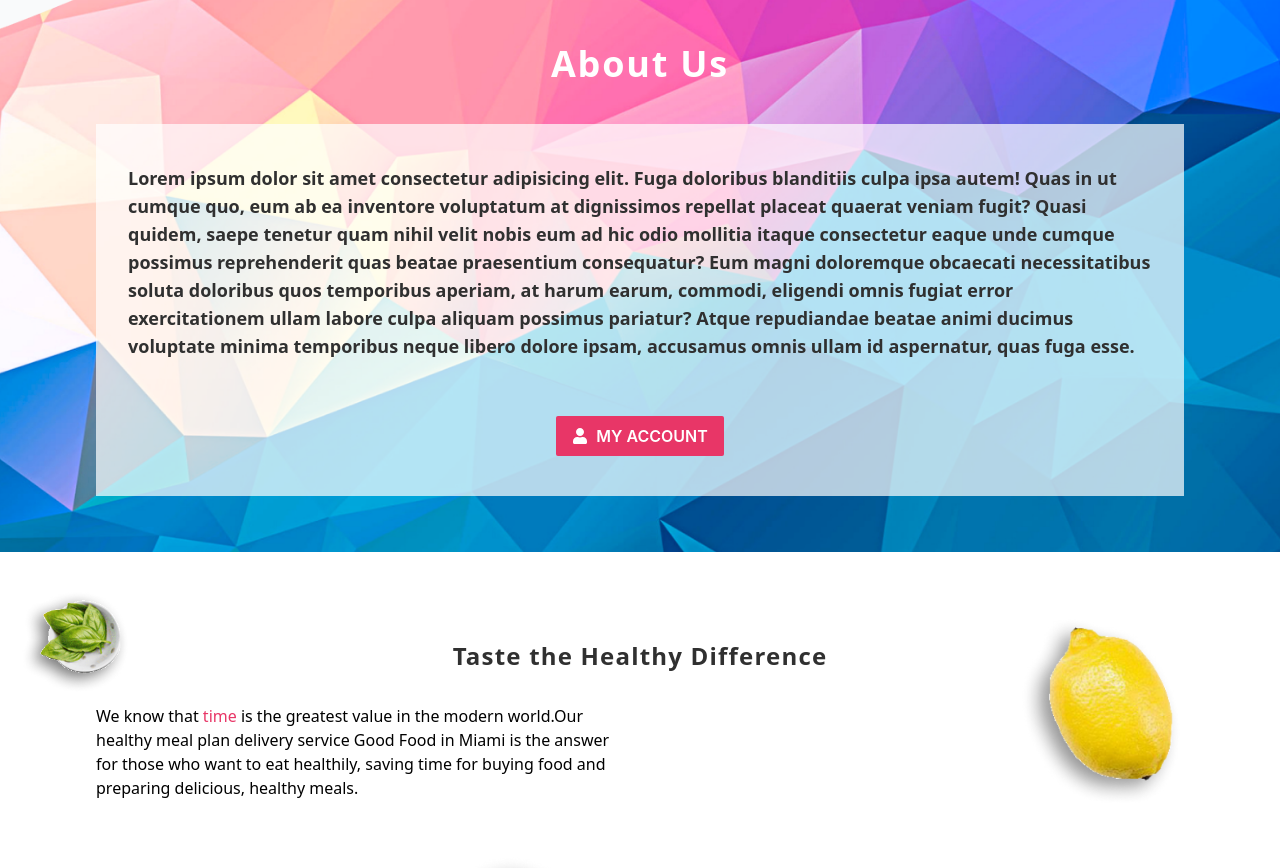
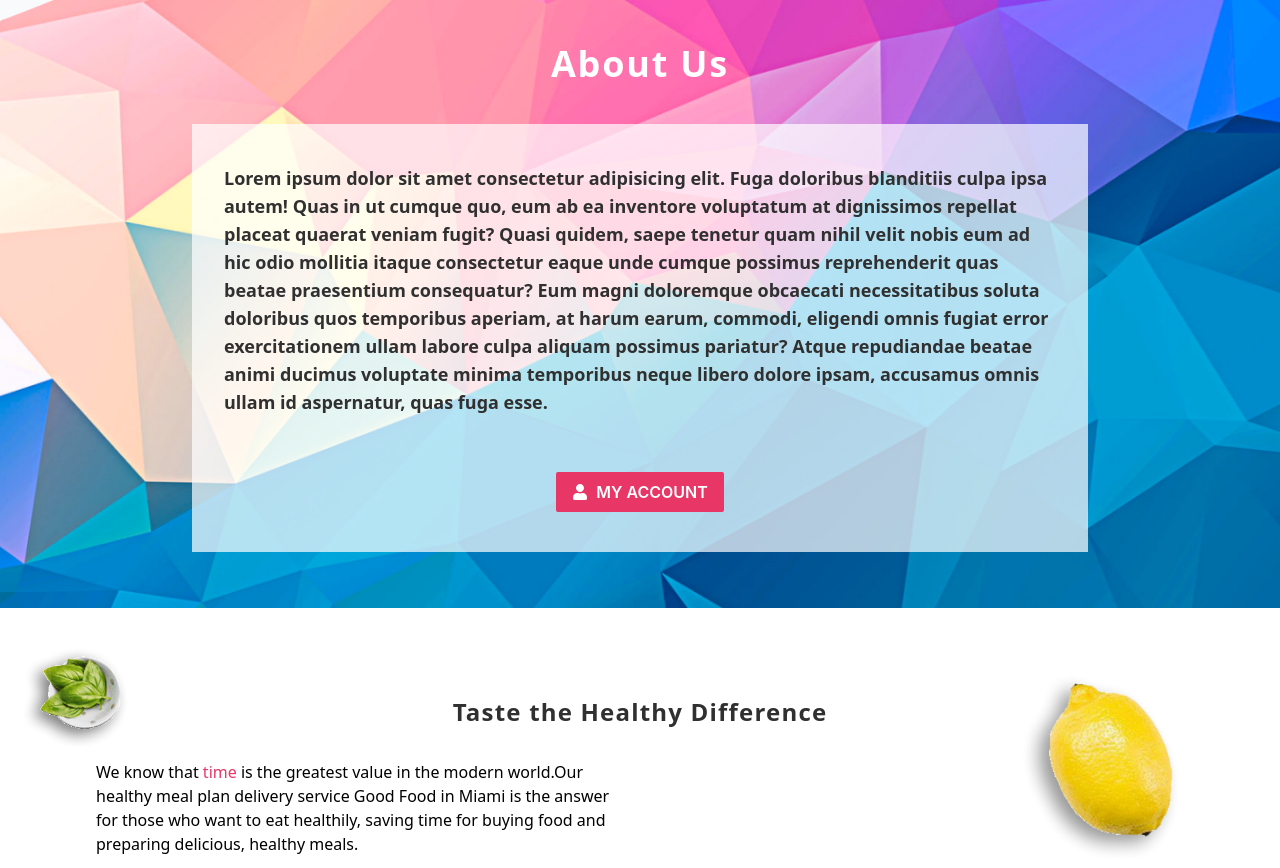
Before and after one commit to mfeti/BULE_RESTURANT, a React (Vite) app: page / in a window 1280 px wide. Shown: the part 1880-2748 px from the top of the page. Built offline with nearby package versions, Linux system fonts and the light colour scheme; a web font is replaced by a local one.

Commit message:
fix about page in final touch

```diff
--- a/src/components/About.jsx
+++ b/src/components/About.jsx
@@ -18,7 +18,7 @@ function About({ handlePopup }) {
         <div
           data-aos="fade"
           data-aos-delay="300"
-          className="bg-white/70 mt-10 px-8 py-10"
+          className="bg-white/70 mt-10 px-8 py-10 max-w-4xl mx-auto"
         >
           <p className="text-dark text-lg font-semibold">
             Lorem ipsum dolor sit amet consectetur adipisicing elit. Fuga
@@ -45,8 +45,8 @@ function About({ handlePopup }) {
         </div>
       </div>
       {/* Wave image section */}
-      <div className="absolute top-0 w-full right-0">
-        <img src={vectorWave} alt="vectorWave" className="mx-auto" />
+      <div className="absolute left-0 -top-2 right-0 w-screen">
+        <img src={vectorWave} alt="vectorWave" className="w-full" />
       </div>
     </section>
   );
```
